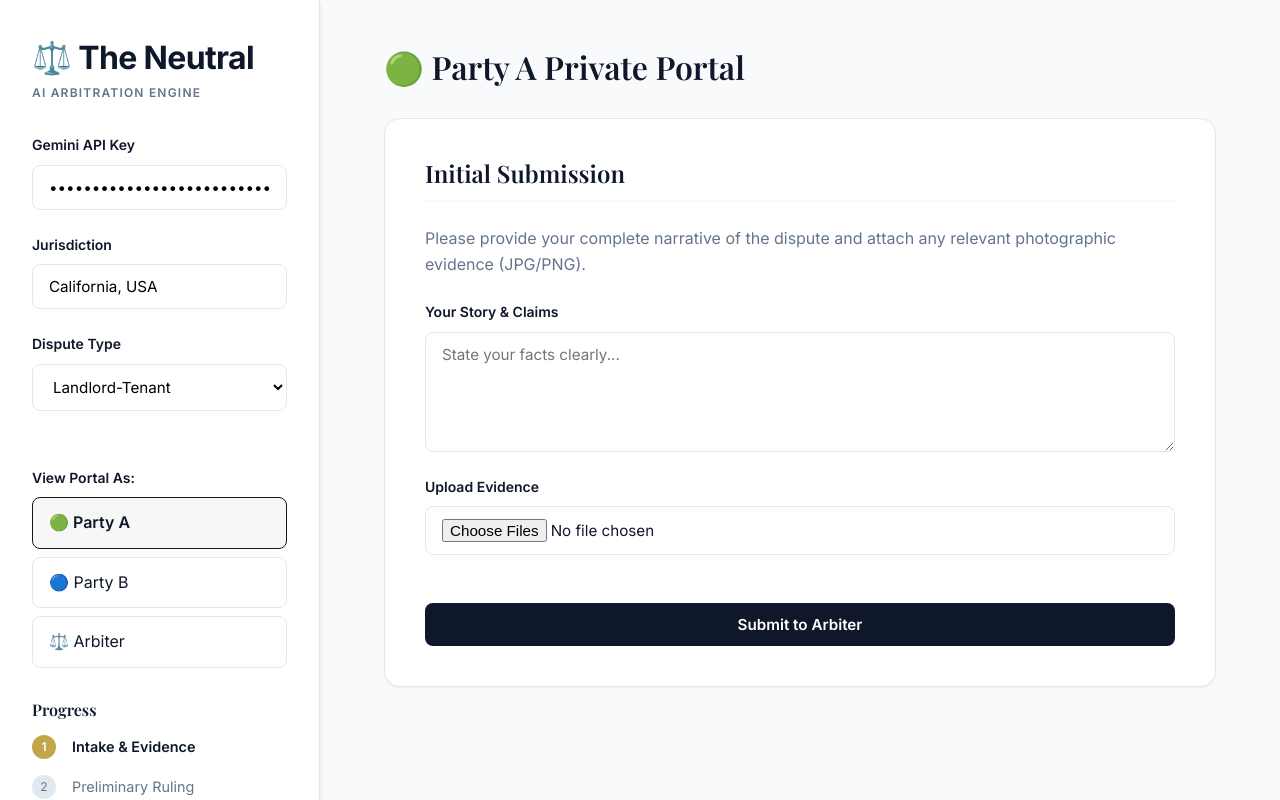
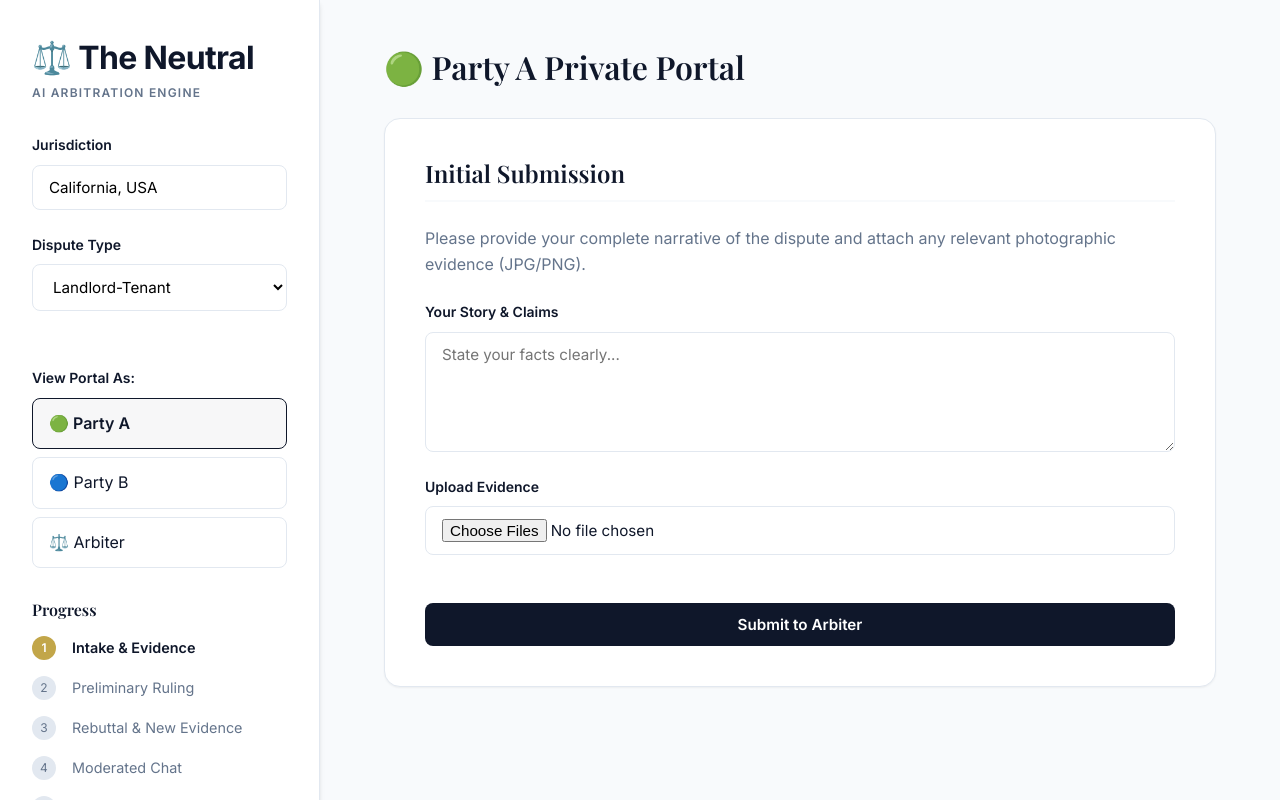
Before and after one commit to mikhail12310/AIJUDGE, a React (Vite) app: page / in a window 1280 px wide. Shown: the top 800 px of the page. Built offline with nearby package versions, Linux system fonts and the light colour scheme; a web font is replaced by a local one.

Commit message:
Revert API Key input field in UI

```diff
--- a/src/App.jsx
+++ b/src/App.jsx
@@ -69,7 +69,7 @@ async function callGeminiText(promptArr, apiKey) {
 }
 
 export default function App() {
-  const [apiKey, setApiKey] = useState(import.meta.env.VITE_GEMINI_API_KEY || "");
+  const apiKey = import.meta.env.VITE_GEMINI_API_KEY;
   const [jurisdiction, setJurisdiction] = useState("California, USA");
   const [disputeType, setDisputeType] = useState("Landlord-Tenant");
   const [viewMode, setViewMode] = useState("Party A");
@@ -239,10 +239,6 @@ export default function App() {
         </div>
 
         <div>
-          <div className="input-group">
-            <label>Gemini API Key</label>
-            <input type="password" value={apiKey} onChange={e => setApiKey(e.target.value)} placeholder="Enter API Key" />
-          </div>
           <div className="input-group">
             <label>Jurisdiction</label>
             <input type="text" value={jurisdiction} onChange={e => setJurisdiction(e.target.value)} />
```
